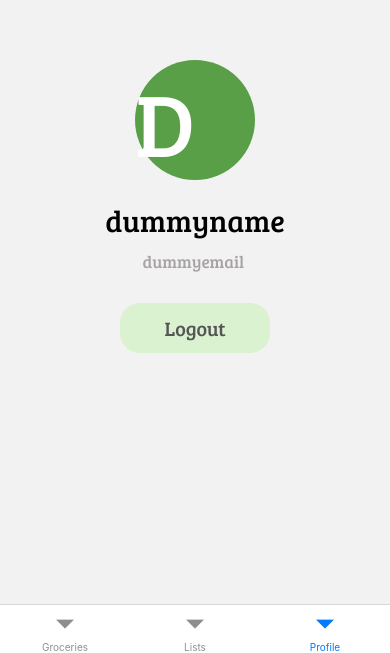
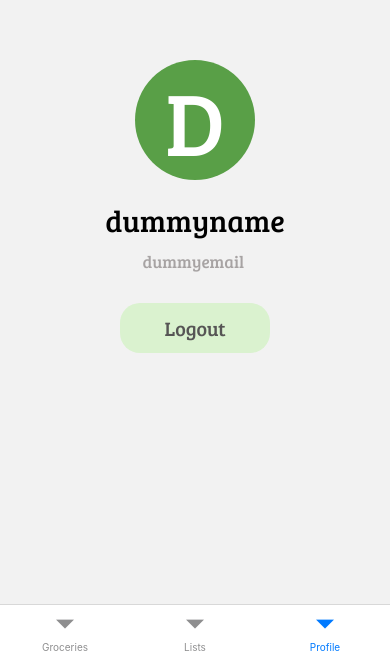
Before and after one commit to dogasuzer/grocerytracker, a React Native app: screen /Profile in a window 390 px wide. Shown: the part 191-844 px from the top of the page. Built offline with nearby package versions, Linux system fonts and the light colour scheme; no server answers.

Commit message:
style adjusments

```diff
--- a/components/ui/lists/ListItem.js
+++ b/components/ui/lists/ListItem.js
@@ -20,7 +20,7 @@ const ListItem = ({ item }) => {
     >
       <TouchableOpacity onPress={onPressHandler}>
         <BoldText
-          style={{ margin: 20, color: COLORS.primary, width: 110 }}
+          style={{ margin: 20, color: COLORS.secondary200, width: 110 }}
           key={Math.random() * 1000}
         >
           {item.listname}
--- a/screens/Profile.js
+++ b/screens/Profile.js
@@ -11,10 +11,8 @@ const Profile = () => {
     <View
       style={{ justifyContent: "center", alignItems: "center", height: "100%" }}
     >
-      <BoldText
+      <View
         style={{
-          fontSize: 90,
-          color: "white",
           backgroundColor: COLORS.secondary200,
           width: 120,
           height: 120,
@@ -24,8 +22,15 @@ const Profile = () => {
           marginBottom: 20,
         }}
       >
-        D
-      </BoldText>
+        <BoldText
+          style={{
+            fontSize: 90,
+            color: "white",
+          }}
+        >
+          {name[0].toUpperCase()}
+        </BoldText>
+      </View>
       <BoldText style={{ fontSize: 30 }}>{name}</BoldText>
       <BoldText style={{ color: COLORS.gray100, fontSize: 17, marginTop: 10 }}>
         {email}{" "}
--- a/screens/groceries/Groceries.js
+++ b/screens/groceries/Groceries.js
@@ -2,13 +2,14 @@ import { View, Text } from "react-native";
 import React from "react";
 import Header from "../../components/ui/Header";
 import GroceriesTopTabNavigator from "../../navigation/GroceriesTopTabNavigator";
+import COLORS from "../../components/ui/colors";
 
 const Groceries = () => {
   return (
     <>
       <Header
         text={"Fruits & Veggies"}
-        backgroundColor={"#B397BA"}
+        backgroundColor={COLORS.purple100}
         icon={false}
       />
       <GroceriesTopTabNavigator />
```
